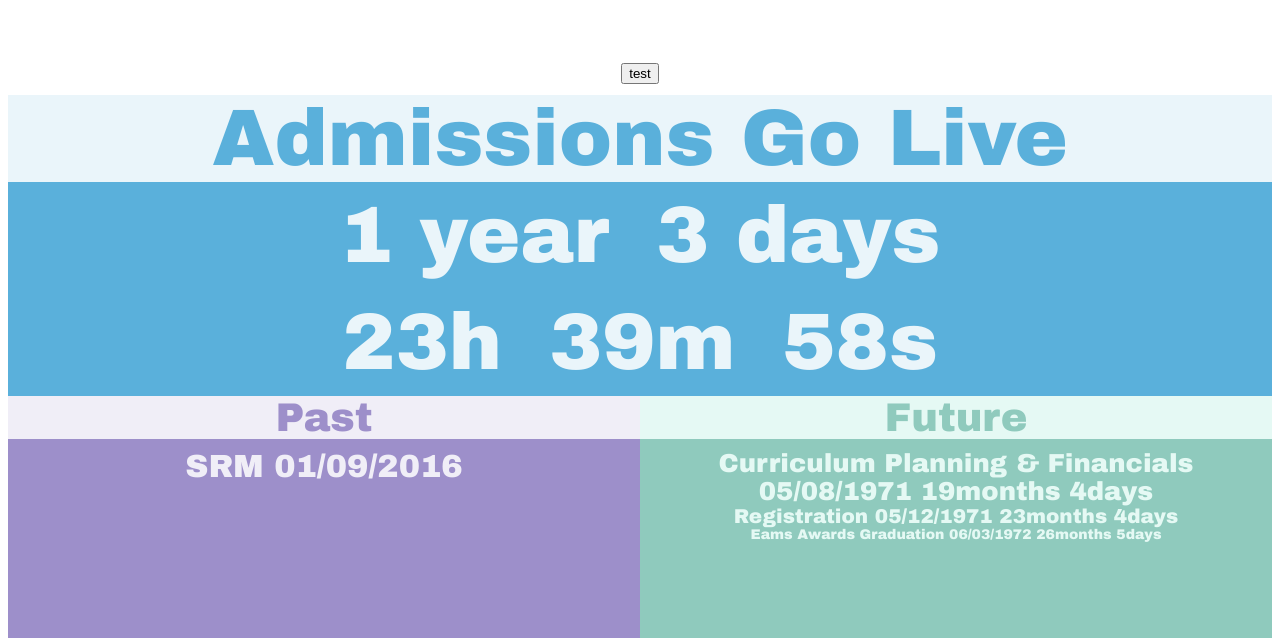
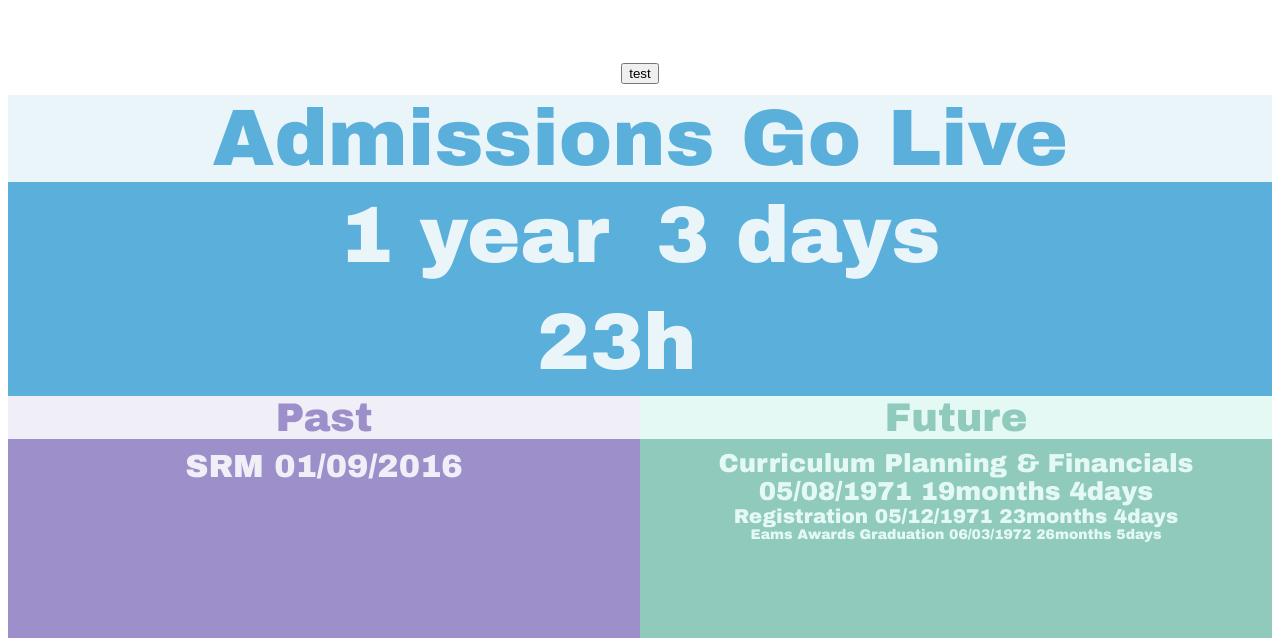
Before and after one commit to sena7/sims, a PHP site: page /timer.php in a window 1280 px wide. Shown: the top 638 px of the page. Run offline with PHP 8.4, Linux system fonts and the light colour scheme; data that the repository does not hold is empty.

Commit message:
timer view change

```diff
--- a/timer.php
+++ b/timer.php
@@ -444,7 +444,7 @@
 
             <div style="text-align:center;position:relative;margin:0;" id="currentTimer">
                 <div id="title" style="position: relative;color:#5AB0DB;background-color: #eaf5fa;"></div>
-                <div id="timerframe" style="top:0px;padding:;color:#eaf5fa; background-color: #5AB0DB;">
+                <div id="timerframe" style="top:0px;color:#eaf5fa; background-color: #5AB0DB;">
 
 
                     <div id = "top">
@@ -456,9 +456,7 @@
                     </div>
                     <div>
                         <div class="element" style="" id="getHours"></div>
-                        <!--                        <div class="element" id = "colon_hm" >&nbsp;&colon;</div>-->
-                        <div class="element" style="" id="getMinutes"></div>
-                        <!--                        <div class="element" id = "colon_ms" >&nbsp;&colon;</div>-->
+
                         <div class="element" style="" id="getSeconds"></div>
                     </div>
 
```
